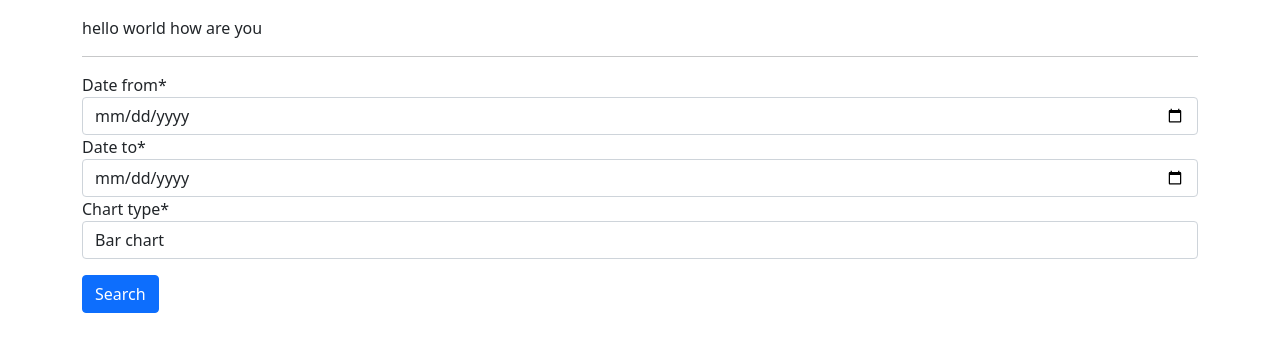
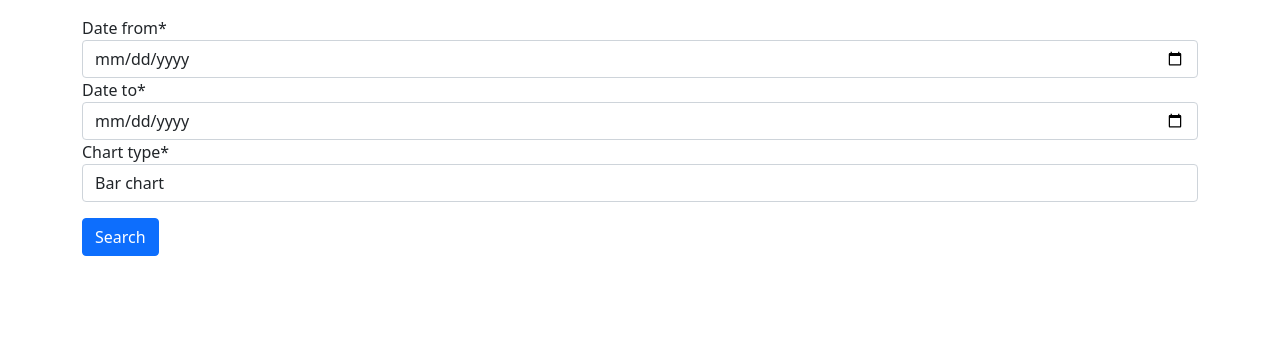
Before and after one commit to Tanuj-tj/SalesExpress, a Django app: page / in a window 1280 px wide. Shown: the top 352 px of the page. Run offline with Django 3.2, Linux system fonts and the light colour scheme; some libraries are stand-ins or nearby versions.

Commit message:
24/06/2021

```diff
--- a/sales/templates/sales/home.html
+++ b/sales/templates/sales/home.html
@@ -7,9 +7,6 @@ Home
 {% endblock title %}
 
 {% block content %}
-{{ hello }}
-
-<hr>
 
 <form action = "" method = "POST">
     {% csrf_token %}
--- a/sales/views.py
+++ b/sales/views.py
@@ -7,10 +7,15 @@ from sales.forms import SalesSearchForm
 
 def home_view(request):
     form = SalesSearchForm(request.POST or None)
-    hello = 'hello world how are you'
+
+    if request.method == 'POST':
+        date_from = request.POST.get('date_from')
+        date_to = request.POST.get('date_to')
+        chart_type = request.POST.get('chart_type')
+
+        print(date_from,date_to,chart_type)
 
     context = {
-        'hello' : hello,
         'form':form,
     }
 
```
